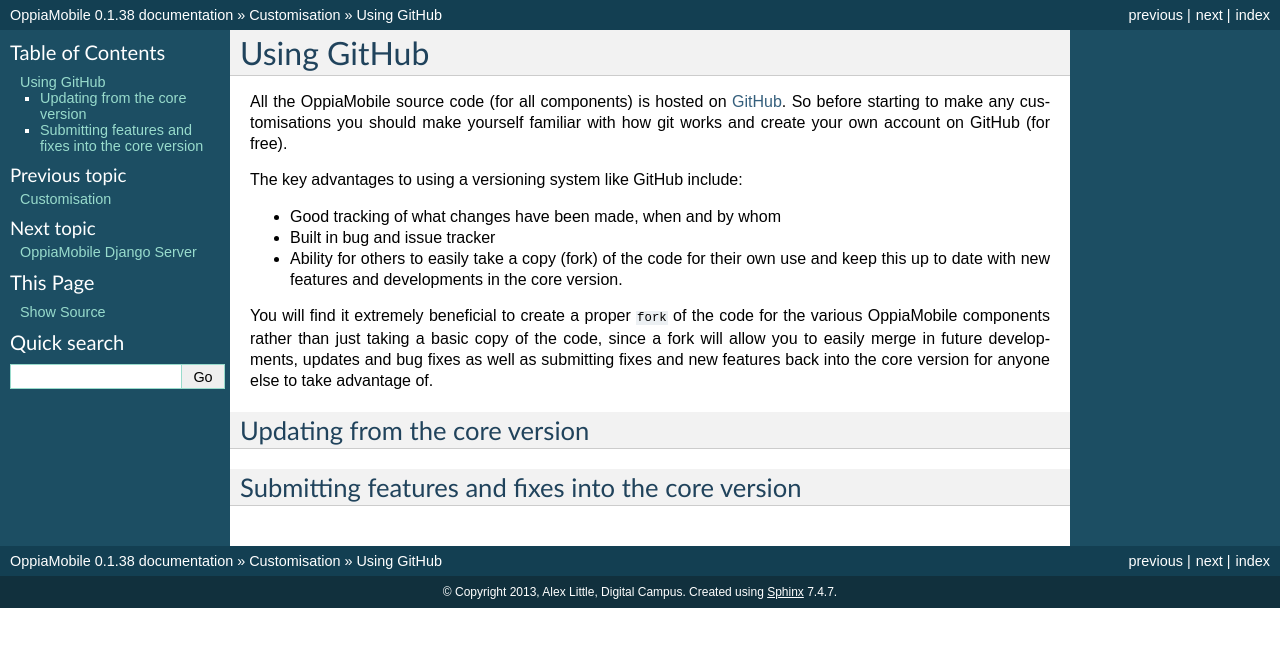
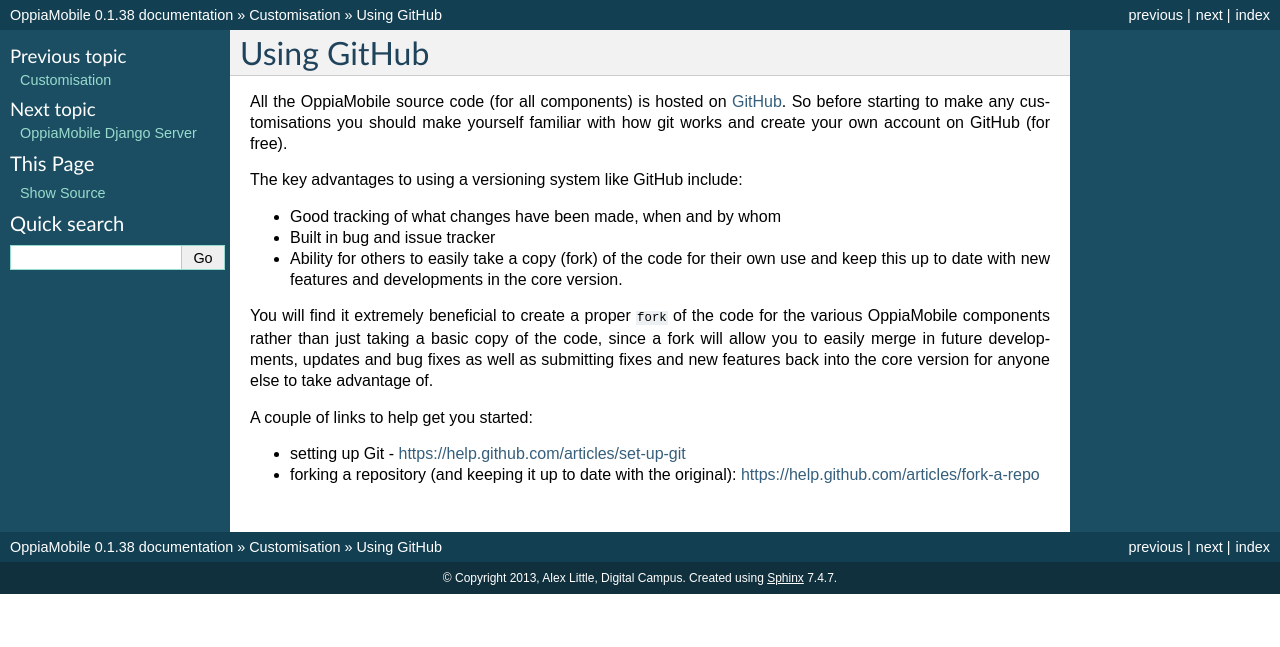
Before and after one commit to DigitalCampus/django-oppia, a Sphinx documentation site: the page built from docs/custom/github.rst, in a window 1280 px wide. Shown: the top 647 px of the page. Built offline with Sphinx 7.4.7, drawn with Linux system fonts in a browser that asks for light colours; pages that are not in the unit, such as notebooks, are missing from menus; the version number is read from the project's files by our own code.

Commit message:
update docs

```diff
--- a/docs/custom/client/index.rst
+++ b/docs/custom/client/index.rst
@@ -101,3 +101,8 @@
 
 Other Activity Types
 --------------------
+
+.. _clientappdist:
+
+Application distribution and auto-updating
+------------------------------------------
--- a/docs/custom/github.rst
+++ b/docs/custom/github.rst
@@ -20,8 +20,9 @@
 updates and bug fixes as well as submitting fixes and new features back into the
 core version for anyone else to take advantage of.
 
-Updating from the core version
-------------------------------
 
-Submitting features and fixes into the core version
-----------------------------------------------------
+A couple of links to help get you started:
+
+* setting up Git - https://help.github.com/articles/set-up-git
+* forking a repository (and keeping it up to date with the original):
+  https://help.github.com/articles/fork-a-repo
--- a/docs/custom/index.rst
+++ b/docs/custom/index.rst
@@ -18,3 +18,4 @@
    server/index
    moodle-block/index
    client/index
+   manage
```
Also changed, not shown: docs/index.rst (+0 -10 lines).
